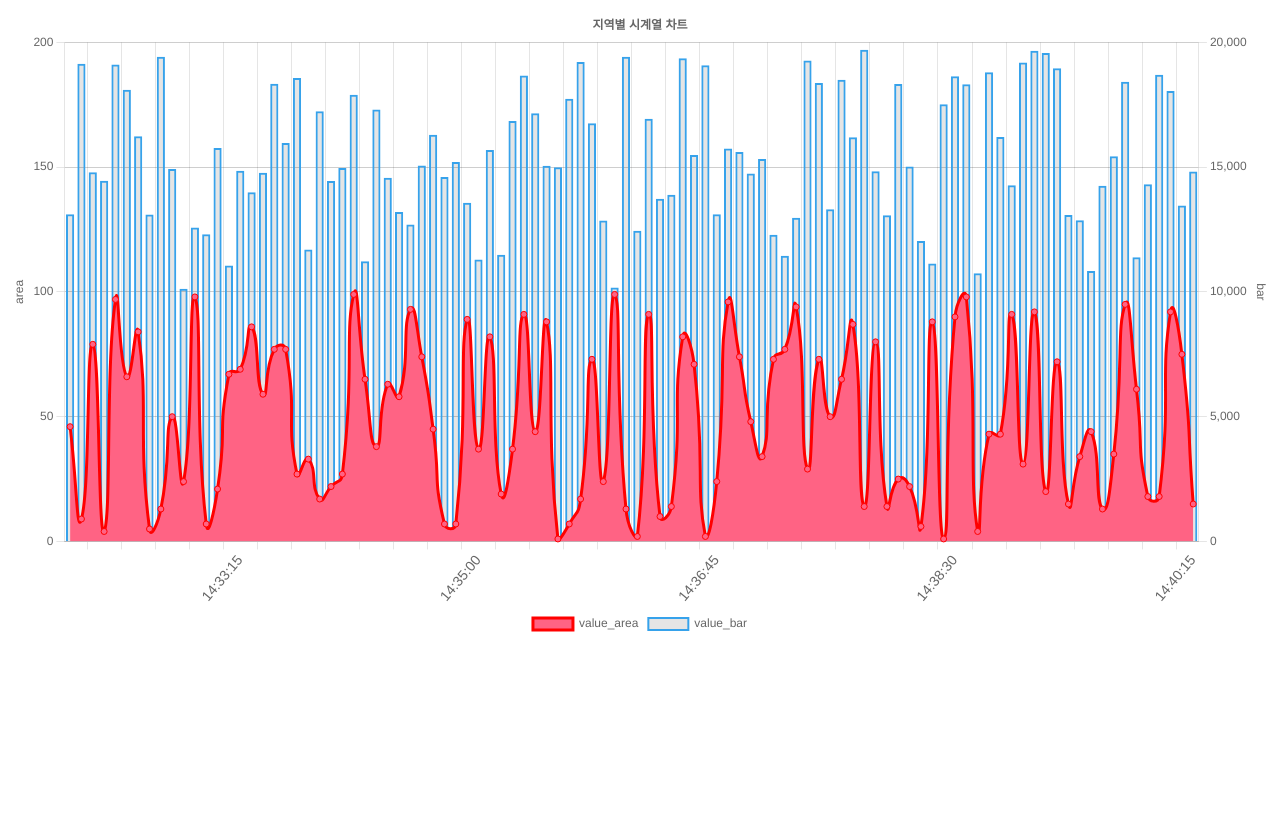
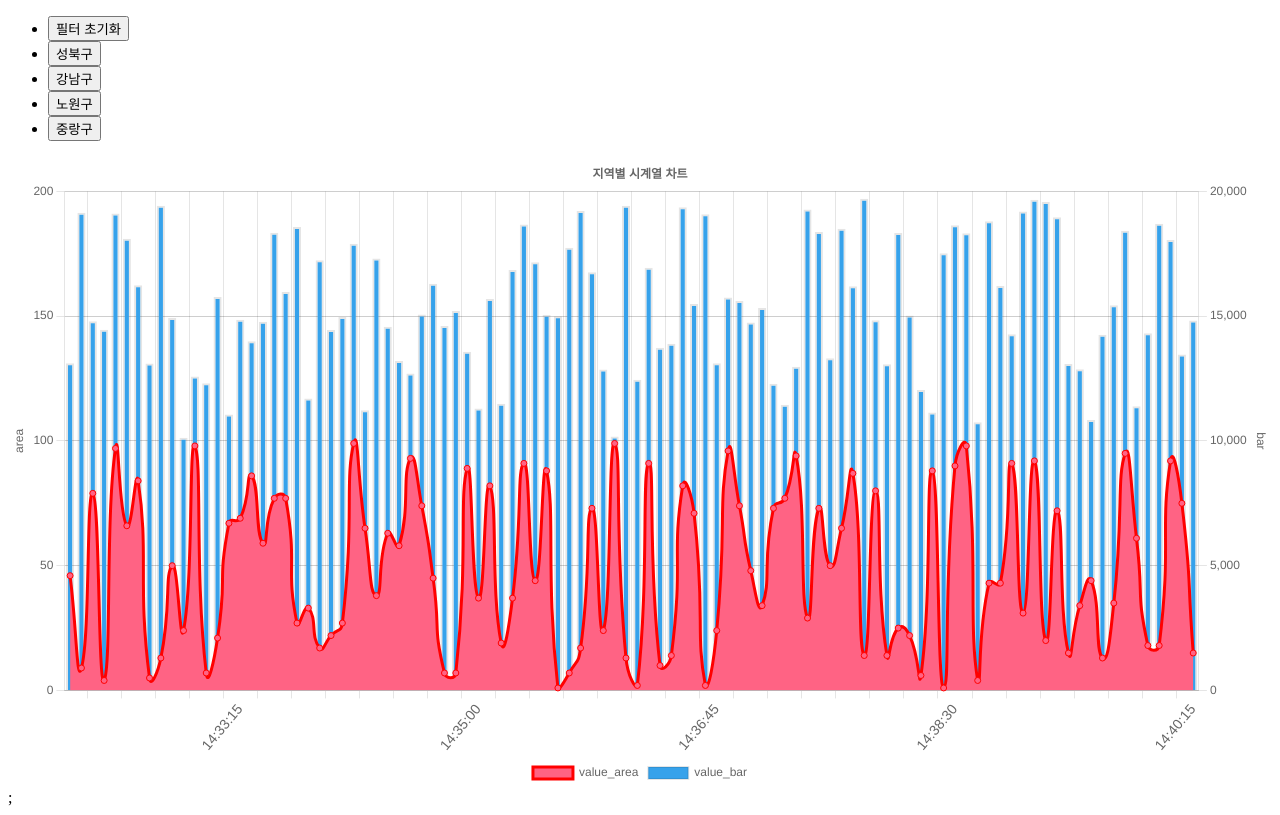
Before and after one commit to mihyunLee/region-time-chart, a React (Create React App) app: page / in a window 1280 px wide. Built offline with nearby package versions, Linux system fonts and the light colour scheme.

Commit message:
✨ FEAT: 필터탭 구현 및 탭 클릭 시 차트 필더링 기능 구현

```diff
--- a/src/App.tsx
+++ b/src/App.tsx
@@ -3,9 +3,11 @@ import db from './mock/db.json';
 import { TChartDataList } from './types';
 import { formatResponseData, fetchChartData } from './utils/chartData';
 import Chart from './components/Chart';
+import FilterTabs from './components/FilterTabs';
 
 function App() {
   const [chartDataList, setChartDataList] = useState<TChartDataList>([]);
+  const [selectedId, setSelectedId] = useState<string>('');
 
   useEffect(() => {
     const response = fetchChartData(db);
@@ -14,7 +16,12 @@ function App() {
     setChartDataList(responseList);
   }, []);
 
-  return <Chart chartDataList={chartDataList} />;
+  return (
+    <>
+      <FilterTabs chartDataList={chartDataList} setSelectedId={setSelectedId} />
+      <Chart chartDataList={chartDataList} selectedId={selectedId} />;
+    </>
+  );
 }
 
 export default App;
--- a/src/components/Chart.tsx
+++ b/src/components/Chart.tsx
@@ -15,8 +15,9 @@ import {
 } from 'chart.js';
 import { Chart as ReactChartJS } from 'react-chartjs-2';
 import { TChartDataList } from '../types';
-import { CHART_TYPE, LABELS, TIME_SERIES_CHART_OPTIONS } from '../constants';
+import { CHART_COLOR, CHART_TYPE, LABELS, TIME_SERIES_CHART_OPTIONS } from '../constants';
 import { formatChartData } from '../utils/chartData';
+import { setBackgroundForBar } from '../utils/setBackgroundForBar';
 
 ChartJS.register(
   LinearScale,
@@ -34,9 +35,10 @@ ChartJS.register(
 
 interface IProps {
   chartDataList: TChartDataList;
+  selectedId: string;
 }
 
-export default function Chart({ chartDataList }: IProps) {
+export default function Chart({ chartDataList, selectedId }: IProps) {
   const { labels, chartData: data } = formatChartData(chartDataList);
 
   const chartData = {
@@ -51,7 +53,7 @@ export default function Chart({ chartDataList }: IProps) {
           yAxisKey: `data.${CHART_TYPE.AREA}`,
         },
         borderColor: 'red',
-        backgroundColor: 'rgb(255, 99, 132)',
+        backgroundColor: CHART_COLOR.PINK,
         fill: true,
         lineTension: 0.6,
         yAxisID: CHART_TYPE.AREA,
@@ -64,7 +66,11 @@ export default function Chart({ chartDataList }: IProps) {
           xAxisKey: 'dateTime',
           yAxisKey: `data.${CHART_TYPE.BAR}`,
         },
-        borderColor: 'rgb(54, 162, 235)',
+        backgroundColor: setBackgroundForBar({
+          selectedId,
+          selectedColor: CHART_COLOR.BLUE,
+          defaultColor: CHART_COLOR.BLUEALPHA,
+        }),
         borderWidth: 2,
         yAxisID: CHART_TYPE.BAR,
       },
--- /dev/null
+++ b/src/components/FilterTabs.tsx
@@ -0,0 +1,28 @@
+import React from 'react';
+import { TChartDataList } from '../types';
+import { formatChartData } from '../utils/chartData';
+
+interface IProps {
+  chartDataList: TChartDataList;
+  setSelectedId: React.Dispatch<React.SetStateAction<string>>;
+}
+
+export default function FilterTabs({ chartDataList, setSelectedId }: IProps) {
+  const { ids } = formatChartData(chartDataList);
+
+  const newIds = ['필터 초기화', ...new Set(ids)];
+
+  return (
+    <nav>
+      <ul>
+        {newIds.map((id, idx) => (
+          <li key={idx}>
+            <button type='button' onClick={() => setSelectedId(id)}>
+              {id}
+            </button>
+          </li>
+        ))}
+      </ul>
+    </nav>
+  );
+}
--- a/src/constants/index.ts
+++ b/src/constants/index.ts
@@ -15,6 +15,12 @@ export const CHART_TYPE = {
   BAR: 'bar',
   AREA: 'area',
 } as const;
+
+export const CHART_COLOR = {
+  BLUE: 'rgb(54, 162, 235)',
+  BLUEALPHA: 'rgba(54,162, 235, 0.3)',
+  PINK: 'rgb(255, 99, 132)',
+};
 
 export const TIME_SERIES_CHART_OPTIONS: ChartOptions = {
   responsive: true,
--- /dev/null
+++ b/src/utils/setBackgroundForBar.ts
@@ -0,0 +1,25 @@
+import { ScriptableContext } from 'chart.js';
+import { IChartData } from '../types';
+
+interface IParameter {
+  selectedId: string;
+  selectedColor: string;
+  defaultColor: string;
+}
+
+export function setBackgroundForBar({ selectedId, selectedColor, defaultColor }: IParameter) {
+  return (ctx: ScriptableContext<'bar'>) => {
+    const context = ctx as { raw: IChartData };
+    const contextRawId = context?.raw?.id;
+
+    switch (selectedId) {
+      case contextRawId:
+        return selectedColor;
+      case '':
+      case '필터 초기화':
+        return selectedColor;
+      default:
+        return defaultColor;
+    }
+  };
+}
```
